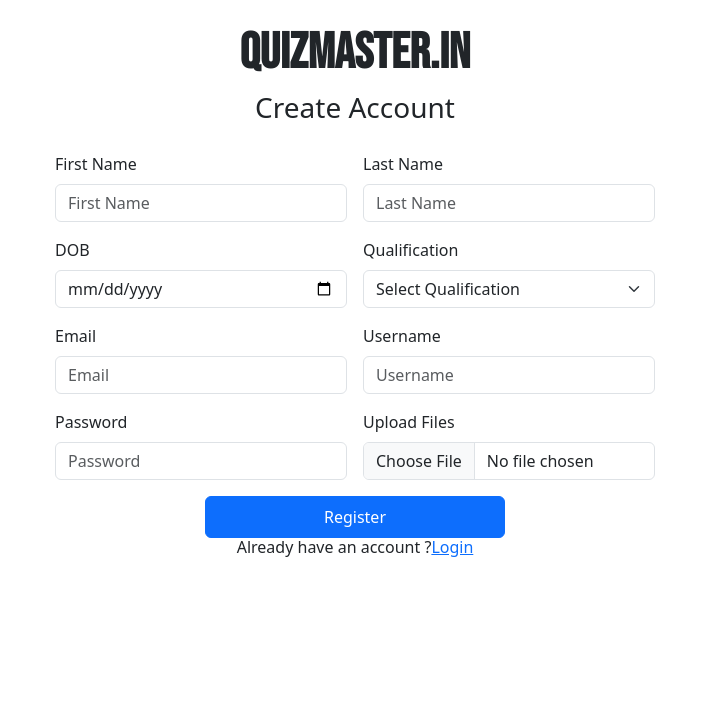
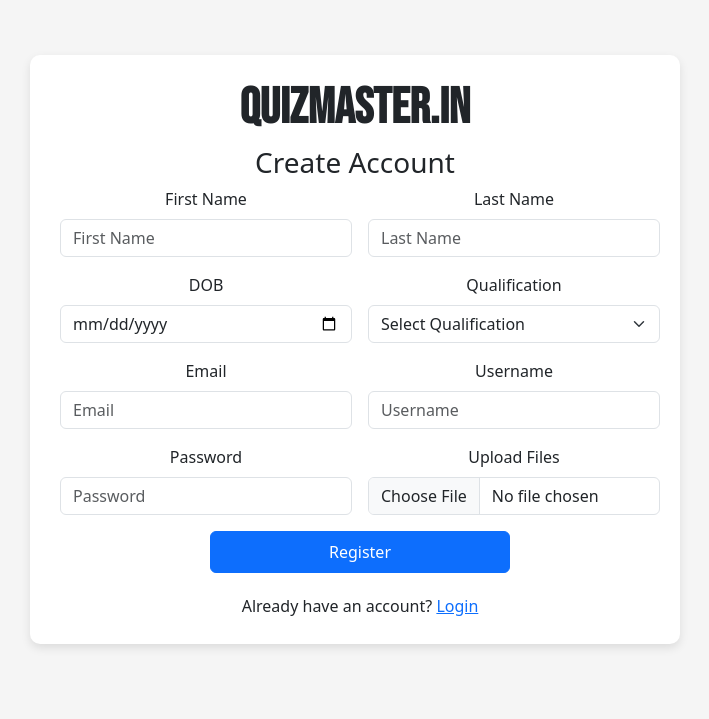
Before and after one commit to 23f1000930/Quiz-Master-LMS, a Python web app: template templates/register.html in a window 1280 px wide. Shown: the part 63-782 px from the top of the page, without its empty margins (285-994 px from the left). Run offline with Jinja, Linux system fonts and the light colour scheme; the template is opened without the code that fills it, so the values that code supplies are empty; some libraries are stand-ins or nearby versions.

Commit message:
Making Login & Register More Ineractive

```diff
--- a/templates/register.html
+++ b/templates/register.html
@@ -10,12 +10,31 @@
     <link rel="preconnect" href="https://fonts.googleapis.com">
     <link rel="preconnect" href="https://fonts.gstatic.com" crossorigin>
     <link href="https://fonts.googleapis.com/css2?family=Bebas+Neue&display=swap" rel="stylesheet">
+    <style>
+        .form-body {
+            background-color: #f5f5f5;
+            display: flex;
+            justify-content: center;
+            align-items: center;
+            height: 90vh;
+            padding-bottom: 150px;
+        }
+        .form-container {
+          background: white;
+          padding: 30px;
+          border-radius: 10px;
+          box-shadow: 0 4px 10px rgba(0, 0, 0, 0.1);
+          width: 650px;
+          margin-top: 130px;
+        }
+    </style>
 </head>
 
 <body>
     <nav class="navbar navbar-expand-lg bg-body-tertiary" style="padding: 0px 0px;">
         <div class="container-fluid" style="padding-left: 50px;">
-            <a class="navbar-brand" href="basic.html" style="font-weight: bold; font-size: 35px; font-family: Bebas Neue;">Quiz
+            <a class="navbar-brand" href="basic.html"
+                style="font-weight: bold; font-size: 35px; font-family: Bebas Neue;">Quiz
                 Master</a>
             <button class="navbar-toggler" type="button" data-bs-toggle="collapse"
                 data-bs-target="#navbarSupportedContent" aria-controls="navbarSupportedContent" aria-expanded="false"
@@ -38,14 +57,12 @@
         </div>
     </nav>
 
-
-
-    <div class="container">
-        <div class="py-3 text-center">
+    <div class="form-body">
+        <div class="py-3 text-center form-container">
             <a class="navbar-brand" href="#" style="font-weight: bold; font-size: 50px; font-family: Bebas Neue;">
                 QuizMaster.in</a>
             <h3>Create Account</h3>
-        </div>
+
             <div class="col my-1" style="width: 600px; margin: 0 auto; ">
                 <form class="row g-3">
                     <div class="col-6">
@@ -89,11 +106,12 @@
                     </div>
                     <div class="col-6" style="width: 700px; margin: 0 auto;">
                         <center>
-                        <button type="submit" class="btn btn-primary w-50 py-2">Register</button>
-                        <h6>Already have an account ?<a href="login.html">Login</a></h6>
+                            <button type="submit" class="btn btn-primary w-50 py-2">Register</button><br><br>
+                            <h6>Already have an account? <a href="login.html">Login</a></h6>
                         </center>
                     </div>
                 </form>
+            </div>
         </div>
     </div>
 
```
Also changed, not shown: templates/login.html (+22 -6 lines). Lines whose indentation alone changed are shown as unchanged.
